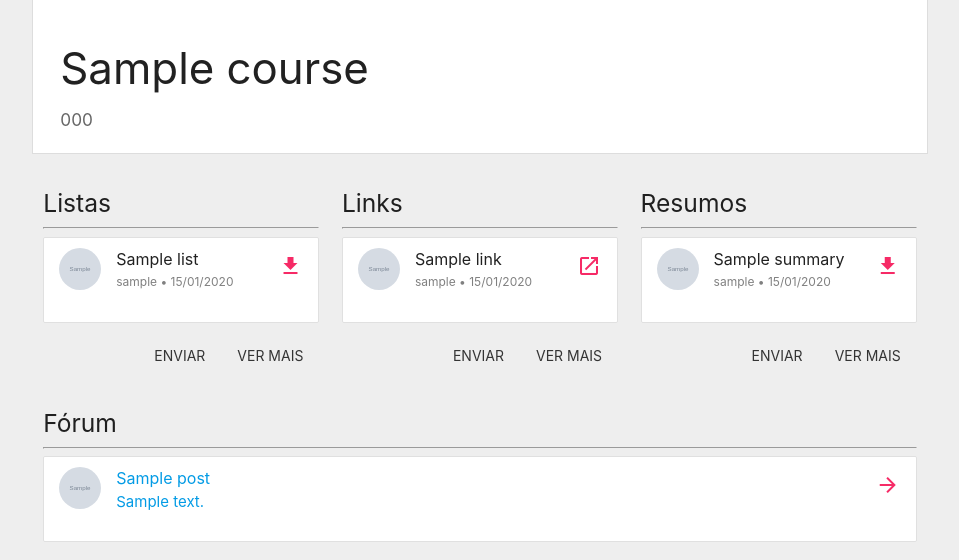
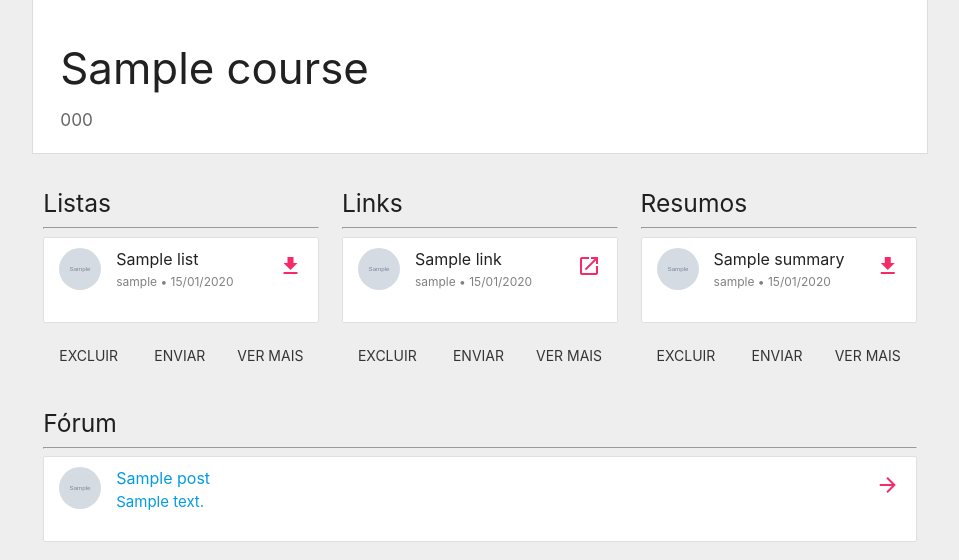
Before and after one commit to rgeurgas/Sid, a Django app: page /course/1/ in a window 1280 px wide. Shown: the part 129-689 px from the top of the page, without its empty margins (160-1119 px from the left). Run offline with Django 3.2, Linux system fonts and the light colour scheme; a user stored in the database is signed in; tables that the repository leaves empty hold one stand-in row (values such as "Sample post"); grey boxes marked "Sample" are stand-in pictures.

Commit message:
botao excluir activities

```diff
--- a/course/static/course/css/estilo.css
+++ b/course/static/course/css/estilo.css
@@ -168,3 +168,7 @@ input:not([type]):focus:not([readonly]), input[type=text]:not(.browser-default):
 input:not([type]):focus:not([readonly])+label, input[type=text]:not(.browser-default):focus:not([readonly])+label, input[type=password]:not(.browser-default):focus:not([readonly])+label, input[type=email]:not(.browser-default):focus:not([readonly])+label, input[type=url]:not(.browser-default):focus:not([readonly])+label, input[type=time]:not(.browser-default):focus:not([readonly])+label, input[type=date]:not(.browser-default):focus:not([readonly])+label, input[type=datetime]:not(.browser-default):focus:not([readonly])+label, input[type=datetime-local]:not(.browser-default):focus:not([readonly])+label, input[type=tel]:not(.browser-default):focus:not([readonly])+label, input[type=number]:not(.browser-default):focus:not([readonly])+label, input[type=search]:not(.browser-default):focus:not([readonly])+label, textarea.materialize-textarea:focus:not([readonly])+label{
 	color: #F62A66;
 }
+
+.vanish{
+	display: none;
+}
--- a/course/static/course/scripts/init.js
+++ b/course/static/course/scripts/init.js
@@ -19,4 +19,49 @@ $(document).ready(function(){
     	maxDate: maxD,
     	yearRange: [1950, maxD.getFullYear()],
     });
+
+	$('#excluir-links').click(function(){
+		console.log("clickou");
+		$('.open-link').addClass("vanish");
+		$('.exclude-link').removeClass("vanish");
+		$(this).addClass("vanish");
+		$("#voltar-links").removeClass("vanish");
+	});
+	$('#voltar-links').click(function(){
+		console.log("clickou 2");
+		$('.open-link').removeClass("vanish");
+		$('.exclude-link').addClass("vanish");
+		$(this).addClass("vanish");
+		$("#excluir-links").removeClass("vanish");
+	});
+
+	$('#excluir-lists').click(function(){
+		console.log("clickou");
+		$('.open-list').addClass("vanish");
+		$('.exclude-list').removeClass("vanish");
+		$(this).addClass("vanish");
+		$("#voltar-lists").removeClass("vanish");
+	});
+	$('#voltar-lists').click(function(){
+		console.log("clickou 2");
+		$('.open-list').removeClass("vanish");
+		$('.exclude-list').addClass("vanish");
+		$(this).addClass("vanish");
+		$("#excluir-lists").removeClass("vanish");
+	});
+
+	$('#excluir-summarys').click(function(){
+		console.log("clickou");
+		$('.open-summary').addClass("vanish");
+		$('.exclude-summary').removeClass("vanish");
+		$(this).addClass("vanish");
+		$("#voltar-summarys").removeClass("vanish");
+	});
+	$('#voltar-summarys').click(function(){
+		console.log("clickou 2");
+		$('.open-summary').removeClass("vanish");
+		$('.exclude-summary').addClass("vanish");
+		$(this).addClass("vanish");
+		$("#excluir-summarys").removeClass("vanish");
+	});
 });
--- a/course/templates/course/course_single.html
+++ b/course/templates/course/course_single.html
@@ -20,10 +20,24 @@
 							<img src="/media/{{list.user.profile.image}}" class="circle">
 							<span class="title"> {{list.name}}</span><br>
 							<p class="usuario-data">{{list.user.username}} • {{list.date|date:"d/m/Y"}}</p>
-							<a href="/media/{{list.file}}" class="secondary-content"><i class="material-icons icone-rosa">file_download</i></a>
+
+							<div class="open-list">
+								<a href="/media/{{list.file}}" class="secondary-content">
+									<i class="material-icons icone-rosa">file_download</i>
+								</a>
+							</div>
+							<div class="exclude-list vanish">
+								<a href="" class="secondary-content">
+									<i class="material-icons icone-rosa">delete_forever</i>
+								</a>
+							</div>
+
 						</li>
 					{% endfor %}
 				</ul>
+
+				<a href="#" id="excluir-lists" class="btn-flat left">excluir</a>
+				<a href="#" id="voltar-lists" class="vanish btn-flat left">voltar</a>
 				<a href="#" class="right btn-flat">ver mais</a>
 				<a href="#modal-list" class="right btn-flat modal-trigger">enviar</a>
 				<!-- Modal form lista  -->
@@ -83,10 +97,20 @@
 						<img src="/media/{{link.user.profile.image}}" class="circle">
 						<span class="title">{{link.name}}</span><br>
 						<p class="usuario-data">{{link.user.username}} • {{link.date|date:"d/m/Y"}}</p>
-						<a target="_blank" href="{{link.link}}" class="secondary-content"><i class="material-icons icone-rosa">open_in_new</i></a>
+						<div class="open-link">
+							<a target="_blank" href="{{link.link}}" class="secondary-content"><i class="material-icons icone-rosa">open_in_new</i>
+							</a>
+						</div>
+						<div class="exclude-link vanish">
+							<a href="" class="secondary-content">
+								<i class="material-icons icone-rosa">delete_forever</i>
+							</a>
+						</div>
 					</li>
 					{% endfor %}
 				</ul>
+				<a href="#" id="excluir-links" class="btn-flat left">excluir</a>
+				<a href="#" id="voltar-links" class="vanish btn-flat left">voltar</a>
 				<a href="#" class="right btn-flat">ver mais</a>
 				<a href="#modal-link" class="right btn-flat modal-trigger">enviar</a>
 
@@ -139,10 +163,21 @@
 							<img src="/media/{{summary.user.profile.image}}" class="circle">
 							<span class="title">{{summary.name}}</span><br>
 							<p class="usuario-data">{{summary.user.username}} • {{summary.date|date:"d/m/Y"}}</p>
-							<a href="/media/{{summary.file}}" class="secondary-content"><i class="material-icons icone-rosa">file_download</i></a>
+							<div class="open-summary">
+								<a href="/media/{{summary.file}}" class="secondary-content"><i class="material-icons icone-rosa">file_download</i></a>
+								</a>
+							</div>
+							<div class="exclude-summary vanish">
+								<a href="" class="secondary-content">
+									<i class="material-icons icone-rosa">delete_forever</i>
+								</a>
+							</div>
 						</li>
 					{% endfor %}
 				</ul>
+
+				<a href="#" id="excluir-summarys" class="btn-flat left">excluir</a>
+				<a href="#" id="voltar-summarys" class="vanish btn-flat left">voltar</a>
 				<a href="#" class="right btn-flat">ver mais</a>
 				<a href="#modal-summary" class="right btn-flat modal-trigger">enviar</a>
 
```
